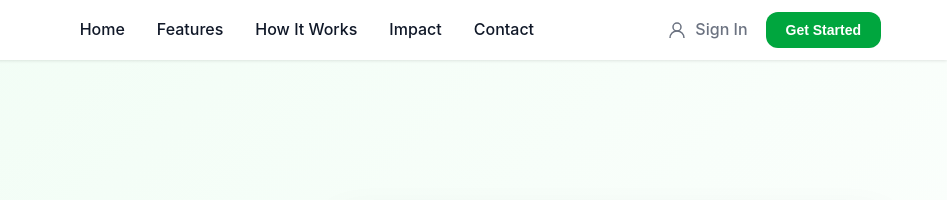
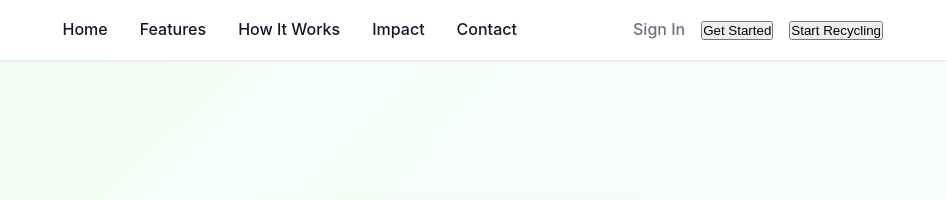
Before and after one commit to Prathamesh185/waste2wealth, a plain HTML site: page frontend/index.html in a window 1280 px wide. Shown: the top 200 px of the page, 333-1280 px from the left. Drawn offline with Linux system fonts and the light colour scheme.

Commit message:
Fix Netlify sign routing

```diff
--- a/frontend/index.html
+++ b/frontend/index.html
@@ -38,17 +38,11 @@
                 <li><a href="#contact">Contact</a></li>
             </ul>
             <div class="nav-actions">
-                <a href="/signin" class="sign-in">
-                    <svg width="20" height="20" viewBox="0 0 20 20" fill="none">
-                        <circle cx="10" cy="7" r="4" stroke="currentColor" stroke-width="1.5" />
-                        <path d="M3 18 C3 14, 6 11, 10 11 C14 11, 17 14, 17 18" stroke="currentColor"
-                            stroke-width="1.5" />
-                    </svg>
-                    Sign In
-                </a>
-                <button class="btn btn-primary" onclick="window.location.href='/signin'">Get Started</button>
+                <a href="login.html" class="sign-in">Sign In</a>
+                <button onclick="window.location.href='login.html'">Get Started</button>
+                <button onclick="window.location.href='login.html'">Start Recycling</button>
+
             </div>
-        </div>
     </nav>
 
     <!-- Hero Section -->
```
